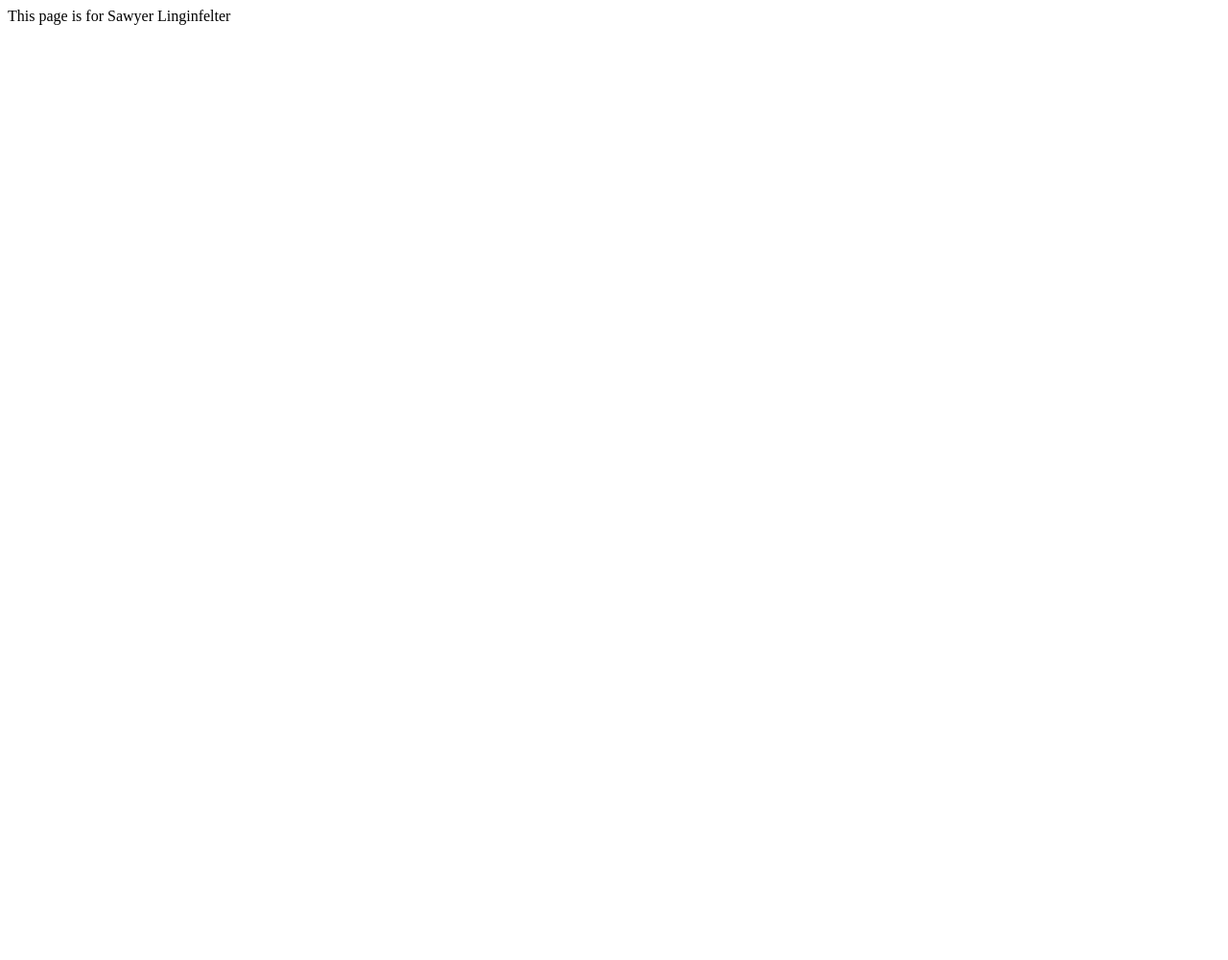
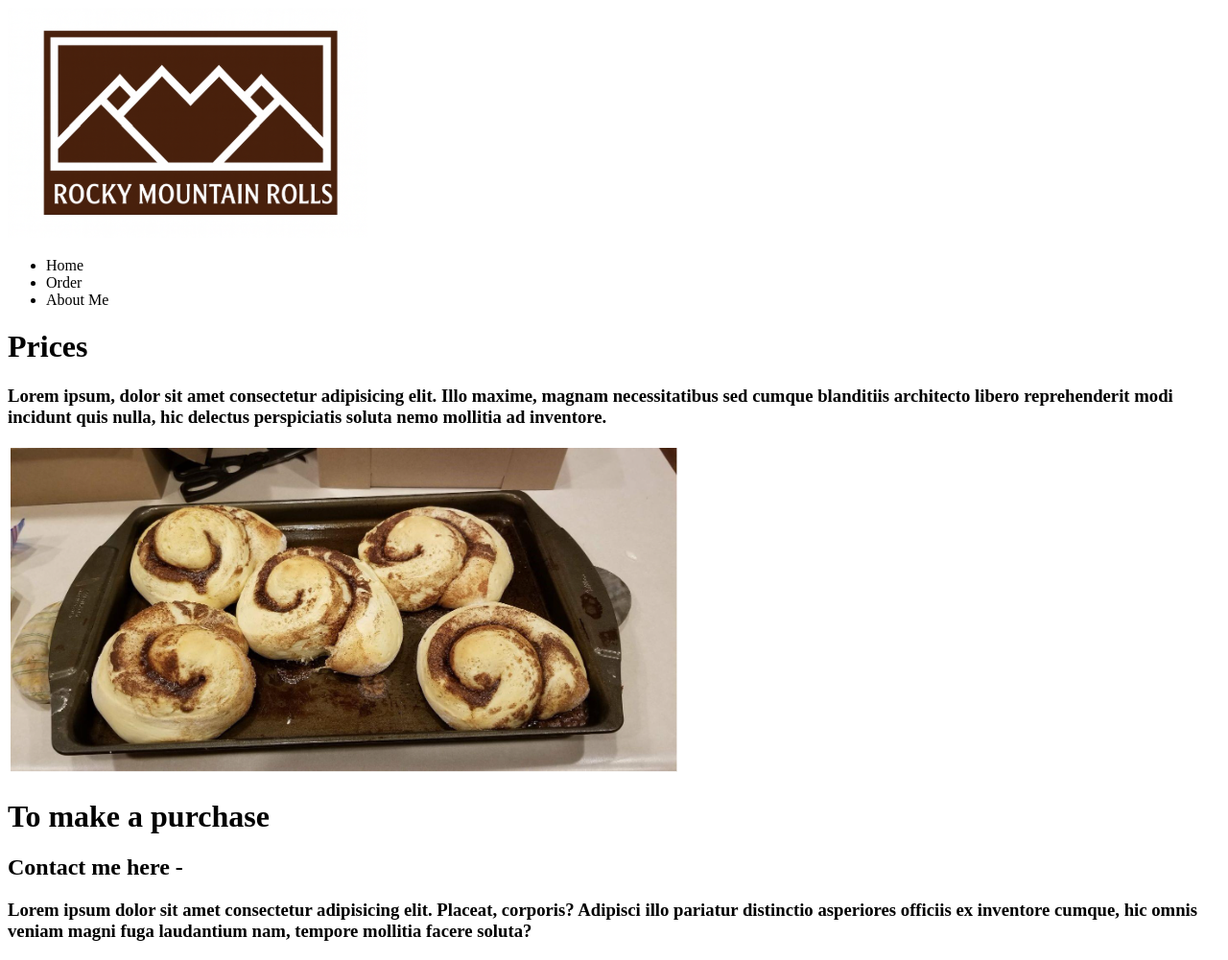
Before and after one commit to Maxwell0613-user/wdd130-project-travis, a plain HTML site: page subpage1.html in a window 1280 px wide. Shown: the whole page at 96% size. Before the commit the page ends 800 px from the top, so only its background shows below. Drawn offline with Linux system fonts and the light colour scheme.

Commit message:
added last img, order html

```diff
--- a/subpage1.html
+++ b/subpage1.html
@@ -6,6 +6,25 @@
     <title>Document</title>
 </head>
 <body>
-    This page is for Sawyer Linginfelter
+    <nav>
+        <img src="images/unnamed.png" alt="Logo">
+        <ul>
+            <li>Home</li>
+            <li>Order</li>
+            <li>About Me</li>
+        </ul>
+    </nav>
+    <main>
+        <div class="price">
+            <h1>Prices</h1>
+            <h3>Lorem ipsum, dolor sit amet consectetur adipisicing elit. Illo maxime, magnam necessitatibus sed cumque blanditiis architecto libero reprehenderit modi incidunt quis nulla, hic delectus perspiciatis soluta nemo mollitia ad inventore.</h3>
+        </div>
+        <img src="images/unnamed (4).png" alt="Rolls on a Tray">
+        <div class="buy">
+            <h1>To make a purchase</h1>
+            <h2>Contact me here - </h2>
+            <h3>Lorem ipsum dolor sit amet consectetur adipisicing elit. Placeat, corporis? Adipisci illo pariatur distinctio asperiores officiis ex inventore cumque, hic omnis veniam magni fuga laudantium nam, tempore mollitia facere soluta?</h3>
+        </div>
+    </main>
 </body>
 </html>
```
Also changed, not shown: images/unnamed (4).png (added).
